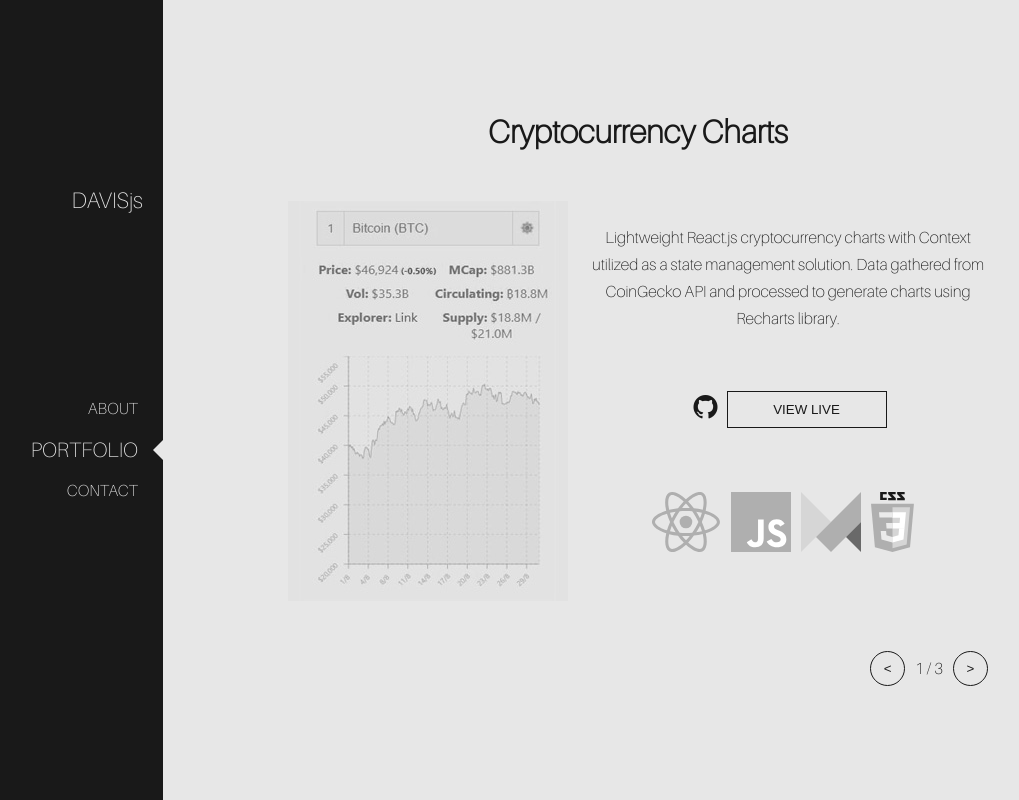
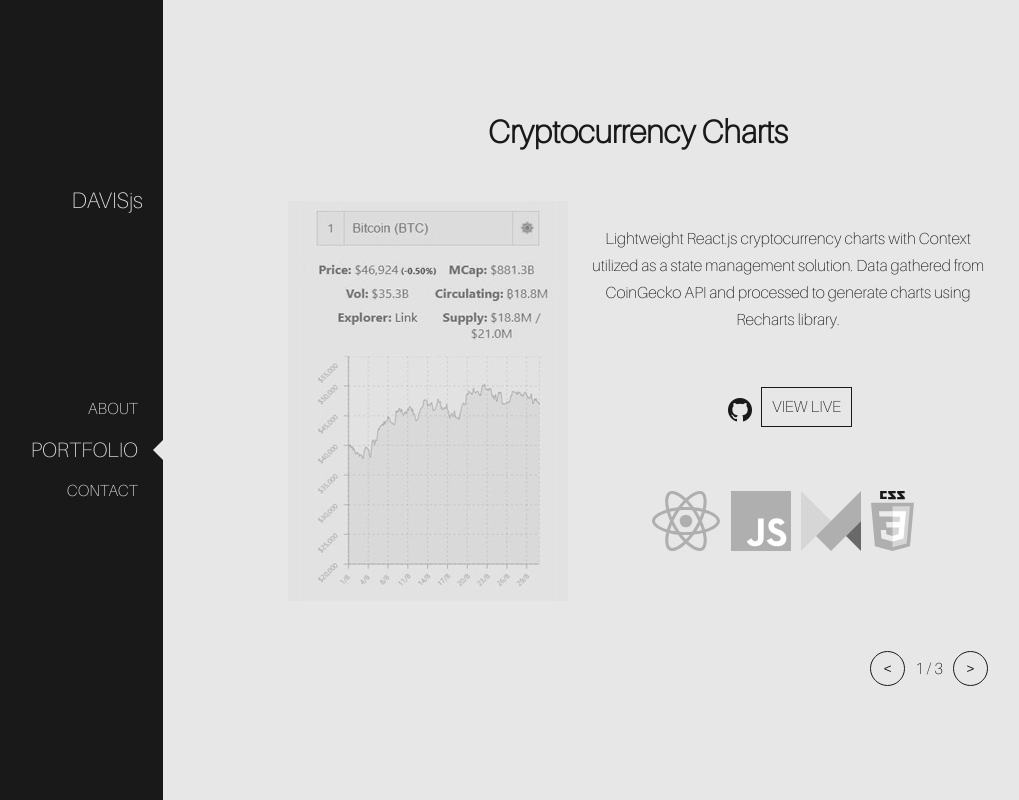
Before and after one commit to alur2191/Old-Portfolio, a React (Create React App) app: page /portfolio in a window 1280 px wide. Shown: the whole page, without its empty margins (77-1096 px from the left). Built offline with nearby package versions, Linux system fonts and the light colour scheme.

Commit message:
links to portfolio items and minor adjustments

```diff
--- a/src/components/portfolio/Description.js
+++ b/src/components/portfolio/Description.js
@@ -47,9 +47,9 @@ export default function Description({ index }) {
           ></i>
         </a>
         <Link>
-          <button style={{ width: 160 }}>
-            <a href={content[index].link}>VIEW LIVE</a>
-          </button>
+          <a class='button' href={content[index].link}>
+            VIEW LIVE
+          </a>
         </Link>
       </motion.div>
       <div className='stack-icons'>
--- a/src/main.css
+++ b/src/main.css
@@ -140,6 +140,22 @@ ul > li {
   justify-content: center;
   align-items: center;
   z-index: 1;
+}
+
+.button {
+  background: var(--primary-color-bright);
+  border: 1px solid var(--primary-color-dark);
+  color: var(--primary-color-dark);
+  padding: 10px 10px;
+  transition: all 0.3s linear;
+}
+
+.button:hover {
+  background: var(--primary-color-dark);
+  border: 1px solid var(--primary-color-bright);
+  color: var(--primary-color-bright);
+  padding: 10px 30px;
+  cursor: pointer;
 }
 
 /* Navbar */
```
